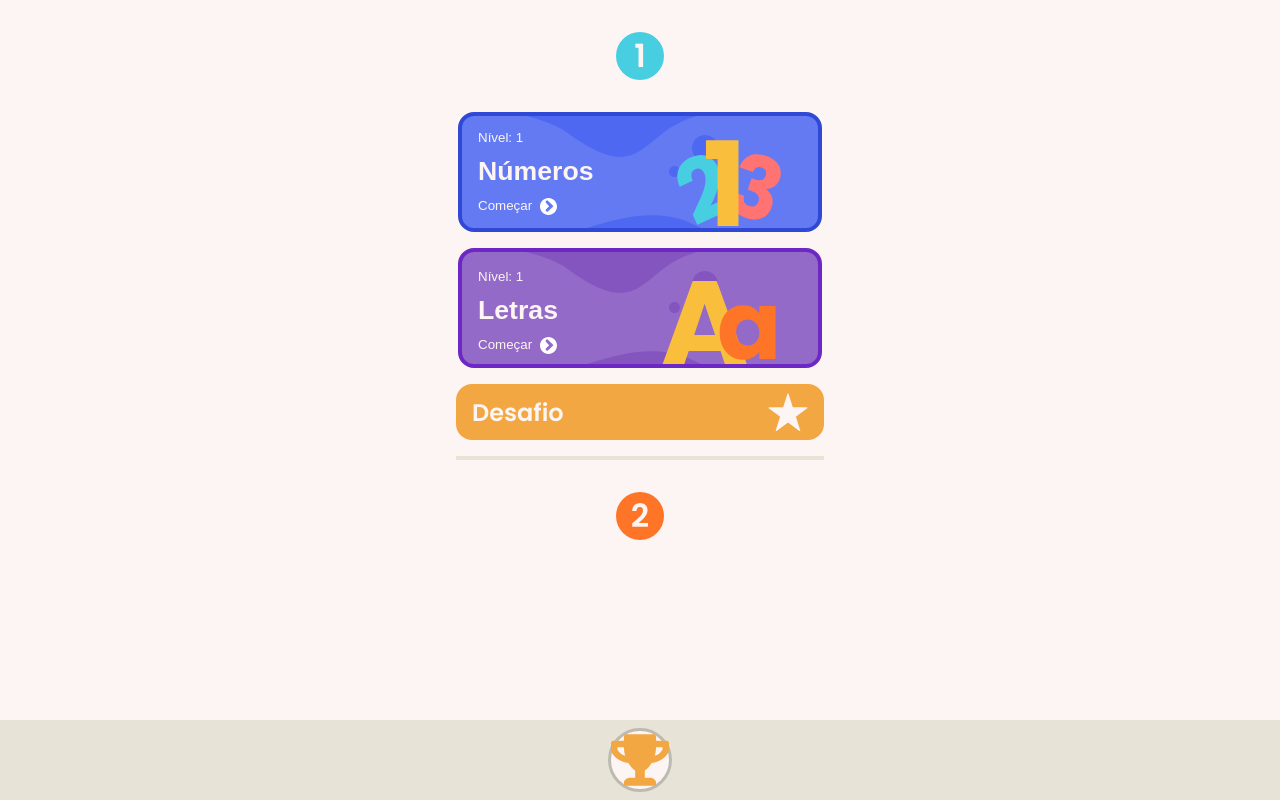
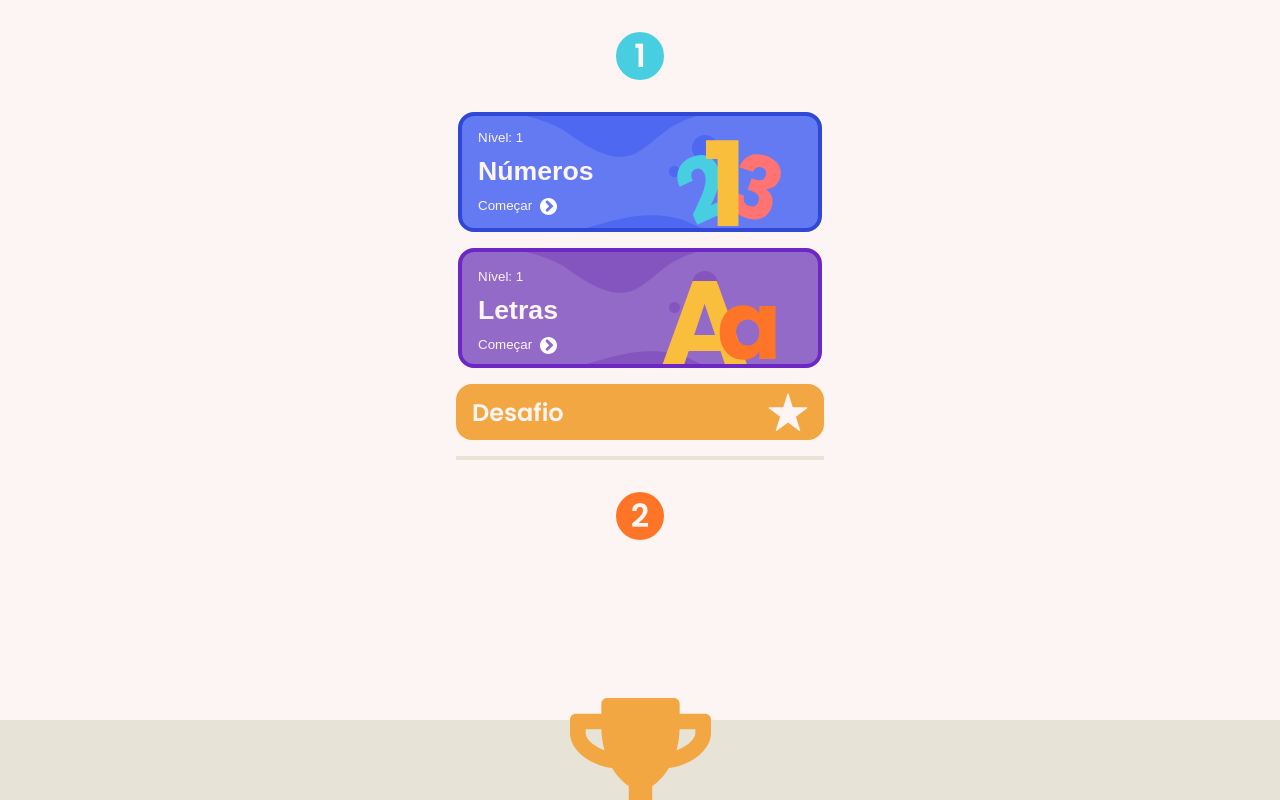
Before and after one commit to Brun0-marinh0/Ensinando-Libras, a Next.js app: page /selectQuiz in a window 1280 px wide. Built offline with nearby package versions, Linux system fonts and the light colour scheme.

Commit message:
link rank

```diff
--- a/src/pages/selectQuiz.tsx
+++ b/src/pages/selectQuiz.tsx
@@ -3,6 +3,7 @@ import styles from './styles.module.scss'
 import NivelNumber from "../components/NivelNumber";
 import ButtonsQuest from '../components/ButtonsQuest';
 import ButtonsChallenge from '../components/ButtonChallenge';
+import Link from 'next/link';
 
 
 export default function selectQuiz(){
@@ -46,9 +47,10 @@ export default function selectQuiz(){
                 NivelNumber={2}
             />
             <footer>
-                <a href="/rank">
+
+                <Link href='rank'>
                     <img src="./img/trophy.svg" alt="" />
-                </a>
+                </Link>
             </footer>
         </div>
     )
```
